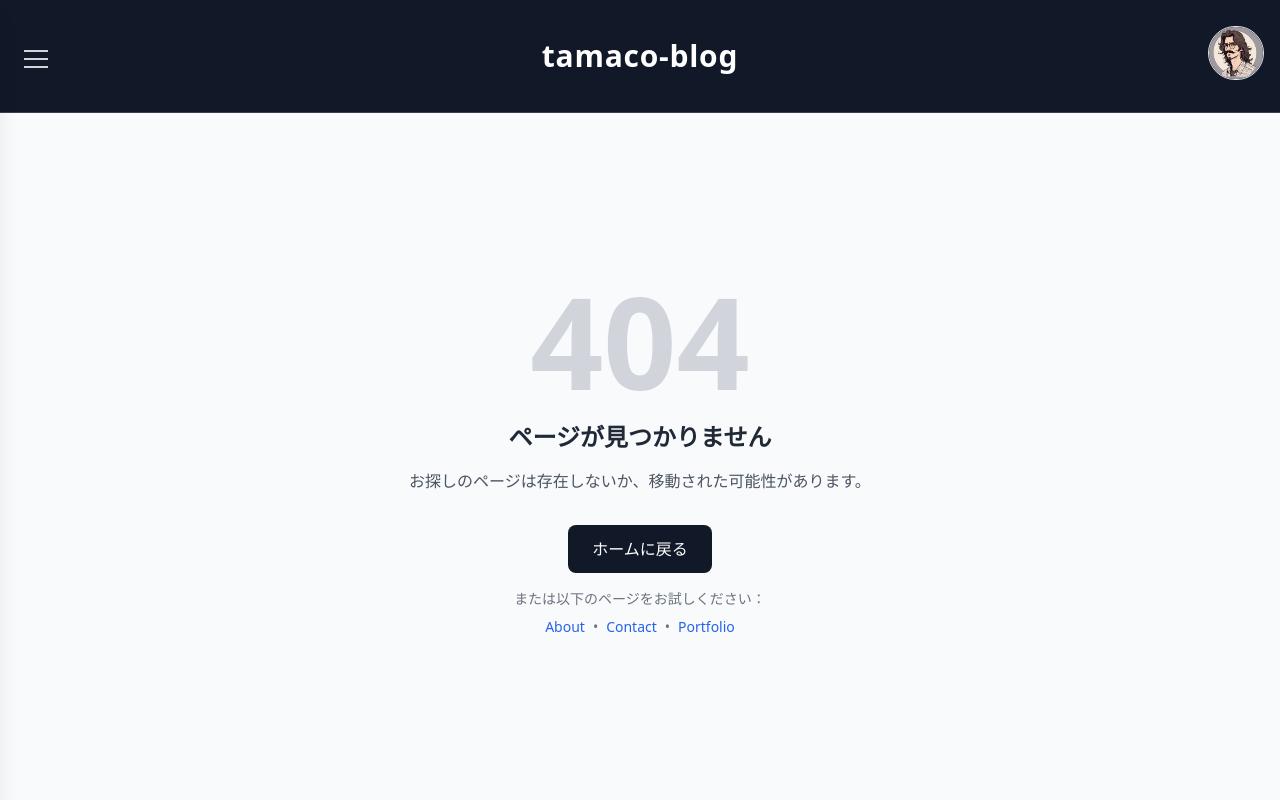
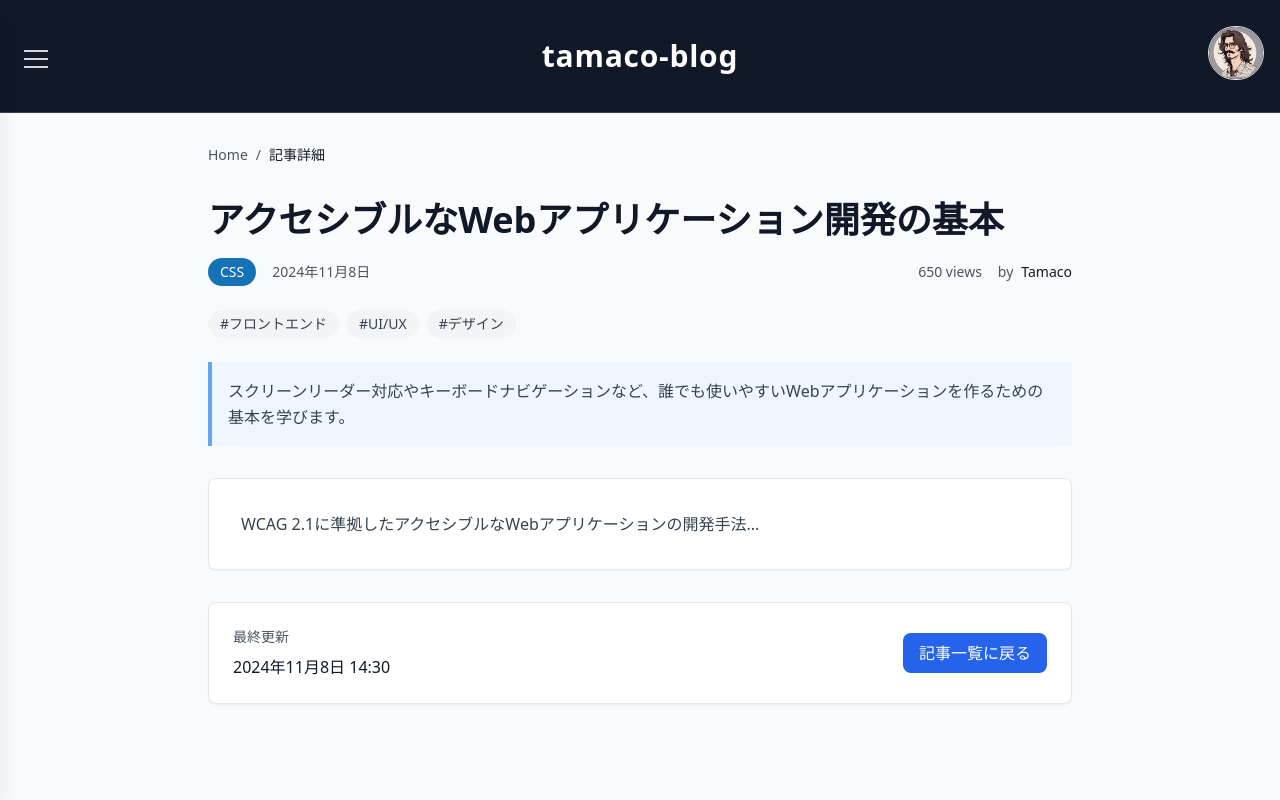
Before and after one commit to tamaco489/tamaco-blog, a Next.js app in the folder frontend/: page /articles/accessible-web-application-development in a window 1280 px wide. Before the commit this address had no page. Shown: the top 800 px of the page. Built offline with nearby package versions, Linux system fonts and the light colour scheme.

Commit message:
feature/frontend/article card detail page (#18)
* feat: add article detail page and mock article retrieval by slug

* feat: add tests for ArticleCard and ArticleDetailPage components

```diff
--- /dev/null
+++ b/frontend/app/articles/[slug]/page.tsx
@@ -0,0 +1,132 @@
+"use client";
+
+import { getMockArticleBySlug } from "@/lib/mock";
+import Link from "next/link";
+import { notFound } from "next/navigation";
+
+interface ArticleDetailPageProps {
+  params: {
+    slug: string;
+  };
+}
+
+export default function ArticleDetailPage({ params }: ArticleDetailPageProps) {
+  const article = getMockArticleBySlug(params.slug);
+
+  if (!article) {
+    notFound();
+  }
+
+  return (
+    <div className="min-h-[calc(100vh-7rem)] bg-gray-50">
+      <div className="max-w-4xl mx-auto px-4 py-8">
+        {/* パンくずリスト */}
+        <nav className="flex items-center space-x-2 text-sm text-gray-600 mb-8">
+          <Link href="/" className="hover:text-blue-600 transition-colors">
+            Home
+          </Link>
+          <span>/</span>
+          <span className="text-gray-900">記事詳細</span>
+        </nav>
+
+        {/* 記事ヘッダー */}
+        <header className="mb-8">
+          <h1 className="text-4xl font-bold text-gray-900 mb-4 leading-tight">
+            {article.title}
+          </h1>
+
+          <div className="flex items-center justify-between flex-wrap gap-4 mb-6">
+            <div className="flex items-center space-x-4">
+              {article.category && (
+                <span
+                  className="px-3 py-1 rounded-full text-white text-sm font-medium"
+                  style={{
+                    backgroundColor: article.category.color || "#6B7280",
+                  }}
+                >
+                  {article.category.name}
+                </span>
+              )}
+              <span className="text-gray-600 text-sm">
+                {new Date(
+                  article.published_at || article.created_at
+                ).toLocaleDateString("ja-JP", {
+                  year: "numeric",
+                  month: "long",
+                  day: "numeric",
+                })}
+              </span>
+            </div>
+
+            <div className="flex items-center space-x-4 text-sm text-gray-600">
+              <span>{article.view_count.toLocaleString()} views</span>
+              {article.author && (
+                <div className="flex items-center space-x-2">
+                  <span>by</span>
+                  <span className="font-medium text-gray-900">
+                    {article.author.name}
+                  </span>
+                </div>
+              )}
+            </div>
+          </div>
+
+          {/* タグ */}
+          {article.tags && article.tags.length > 0 && (
+            <div className="flex flex-wrap gap-2 mb-6">
+              {article.tags.map((tag) => (
+                <span
+                  key={tag.id}
+                  className="px-3 py-1 bg-gray-100 text-gray-700 rounded-full text-sm hover:bg-gray-200 transition-colors cursor-pointer"
+                >
+                  #{tag.name}
+                </span>
+              ))}
+            </div>
+          )}
+
+          {/* 記事の概要 */}
+          {article.excerpt && (
+            <div className="bg-blue-50 border-l-4 border-blue-400 p-4 mb-8">
+              <p className="text-gray-700 leading-relaxed">{article.excerpt}</p>
+            </div>
+          )}
+        </header>
+
+        {/* 記事本文 */}
+        <article className="bg-white rounded-lg shadow-sm border border-gray-200 p-8 mb-8">
+          <div className="prose prose-lg max-w-none">
+            <div className="text-gray-700 leading-relaxed whitespace-pre-wrap">
+              {article.content}
+            </div>
+          </div>
+        </article>
+
+        {/* 記事フッター */}
+        <footer className="bg-white rounded-lg shadow-sm border border-gray-200 p-6">
+          <div className="flex items-center justify-between">
+            <div>
+              <p className="text-sm text-gray-600 mb-2">最終更新</p>
+              <p className="text-gray-900">
+                {new Date(article.updated_at).toLocaleDateString("ja-JP", {
+                  year: "numeric",
+                  month: "long",
+                  day: "numeric",
+                  hour: "2-digit",
+                  minute: "2-digit",
+                })}
+              </p>
+            </div>
+
+            <Link
+              href="/"
+              className="inline-flex items-center px-4 py-2 bg-blue-600 text-white rounded-lg hover:bg-blue-700 transition-colors"
+            >
+              記事一覧に戻る
+            </Link>
+          </div>
+        </footer>
+      </div>
+    </div>
+  );
+}
--- a/frontend/components/ArticleCard.tsx
+++ b/frontend/components/ArticleCard.tsx
@@ -1,4 +1,5 @@
 import { Article } from "@/types/blog";
+import Link from "next/link";
 
 interface ArticleCardProps {
   article: Article;
@@ -6,7 +7,8 @@ interface ArticleCardProps {
 
 export default function ArticleCard({ article }: ArticleCardProps) {
   return (
-    <div className="w-full bg-white border border-gray-200 rounded-lg shadow-md hover:shadow-lg transition-shadow duration-300 h-full flex flex-col">
+    <Link href={`/articles/${article.slug}`} className="block h-full">
+      <div className="w-full bg-white border border-gray-200 rounded-lg shadow-md hover:shadow-lg transition-shadow duration-300 h-full flex flex-col cursor-pointer">
         <div className="p-6 flex flex-col flex-1">
           <h2 className="text-xl font-bold text-gray-900 mb-3 line-clamp-2 hover:text-blue-600 transition-colors break-words">
             {article.title}
@@ -21,7 +23,9 @@ export default function ArticleCard({ article }: ArticleCardProps) {
               {article.category && (
                 <span
                   className="px-2 py-1 rounded-full text-white text-xs font-medium"
-                style={{ backgroundColor: article.category.color || "#6B7280" }}
+                  style={{
+                    backgroundColor: article.category.color || "#6B7280",
+                  }}
                 >
                   {article.category.name}
                 </span>
@@ -49,5 +53,6 @@ export default function ArticleCard({ article }: ArticleCardProps) {
           )}
         </div>
       </div>
+    </Link>
   );
 }
--- a/frontend/lib/mock/articles.ts
+++ b/frontend/lib/mock/articles.ts
@@ -319,3 +319,8 @@ export function getMockArticles(
     },
   };
 }
+
+// スラッグで記事を取得する関数
+export function getMockArticleBySlug(slug: string): Article | null {
+  return mockArticles.find(article => article.slug === slug) || null;
+}
--- a/frontend/lib/mock/index.ts
+++ b/frontend/lib/mock/index.ts
@@ -1,5 +1,9 @@
 // すべてのモックデータをまとめてエクスポート
-export { getMockArticles, mockArticles } from "./articles";
+export {
+  getMockArticleBySlug,
+  getMockArticles,
+  mockArticles,
+} from "./articles";
 export { mockCategories } from "./categories";
 export { mockTags } from "./tags";
 export { mockUser } from "./users";
```
Also changed, not shown: 2 other files (tests, documents, lock files or other folders). Lines whose indentation alone changed are shown as unchanged.
